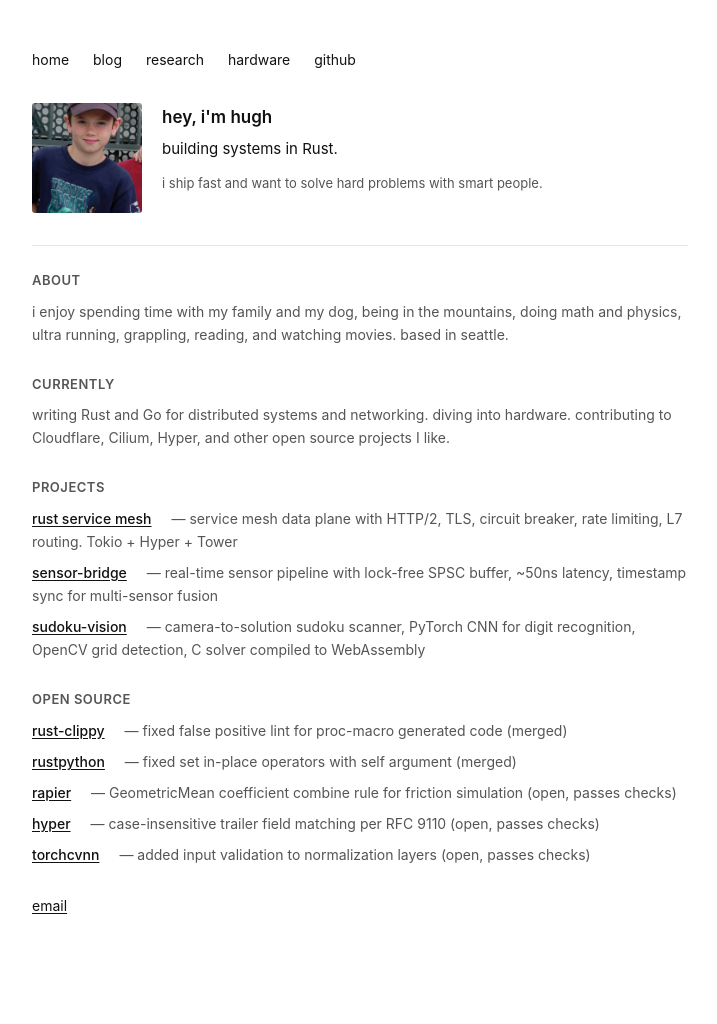
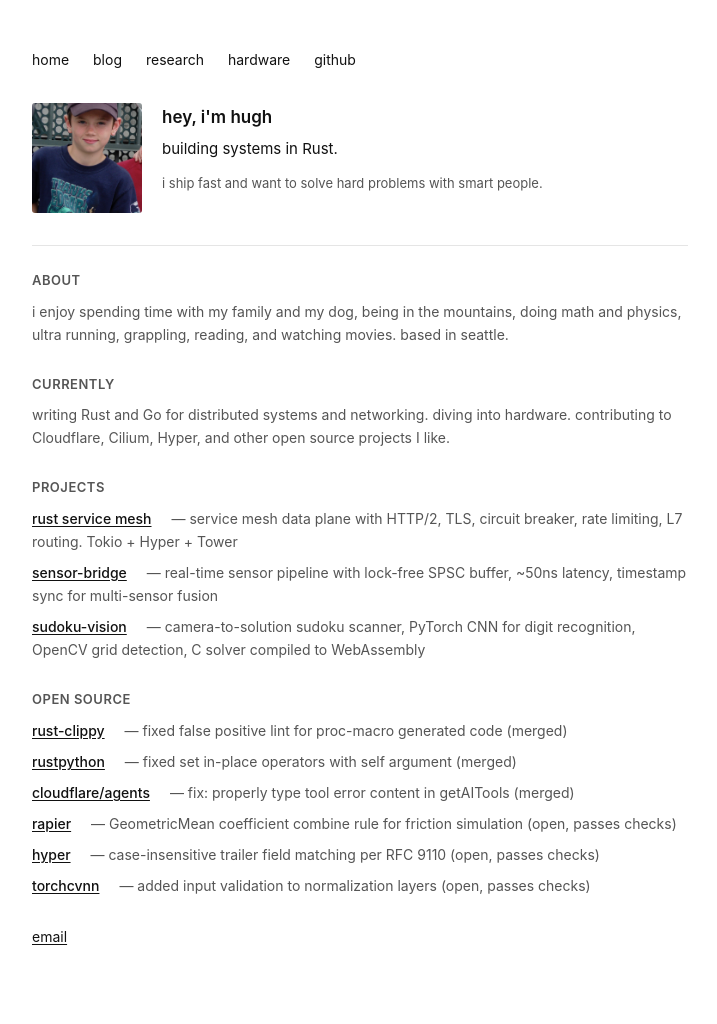
Before and after one commit to HueCodes/HueCodes.github.io, a Jekyll site: the page built from index.md, in a window 1280 px wide. Shown: the whole page, without its empty margins (280-997 px from the left). Built offline with Jekyll 4.4.1, drawn with Linux system fonts in a browser that asks for light colours; before the commit the page ends 993 px from its top, so only the background shows below that.

Commit message:
Reorder open source list to group merged PRs first

```diff
--- a/index.md
+++ b/index.md
@@ -61,6 +61,10 @@ title: home
     <span>fixed set in-place operators with self argument (merged)</span>
   </div>
   <div class="project">
+    <a href="https://github.com/cloudflare/agents/pull/781">cloudflare/agents</a>
+    <span>fix: properly type tool error content in getAITools (merged)</span>
+  </div>
+  <div class="project">
     <a href="https://github.com/dimforge/rapier/pull/806">rapier</a>
     <span>GeometricMean coefficient combine rule for friction simulation (open, passes checks)</span>
   </div>
```
